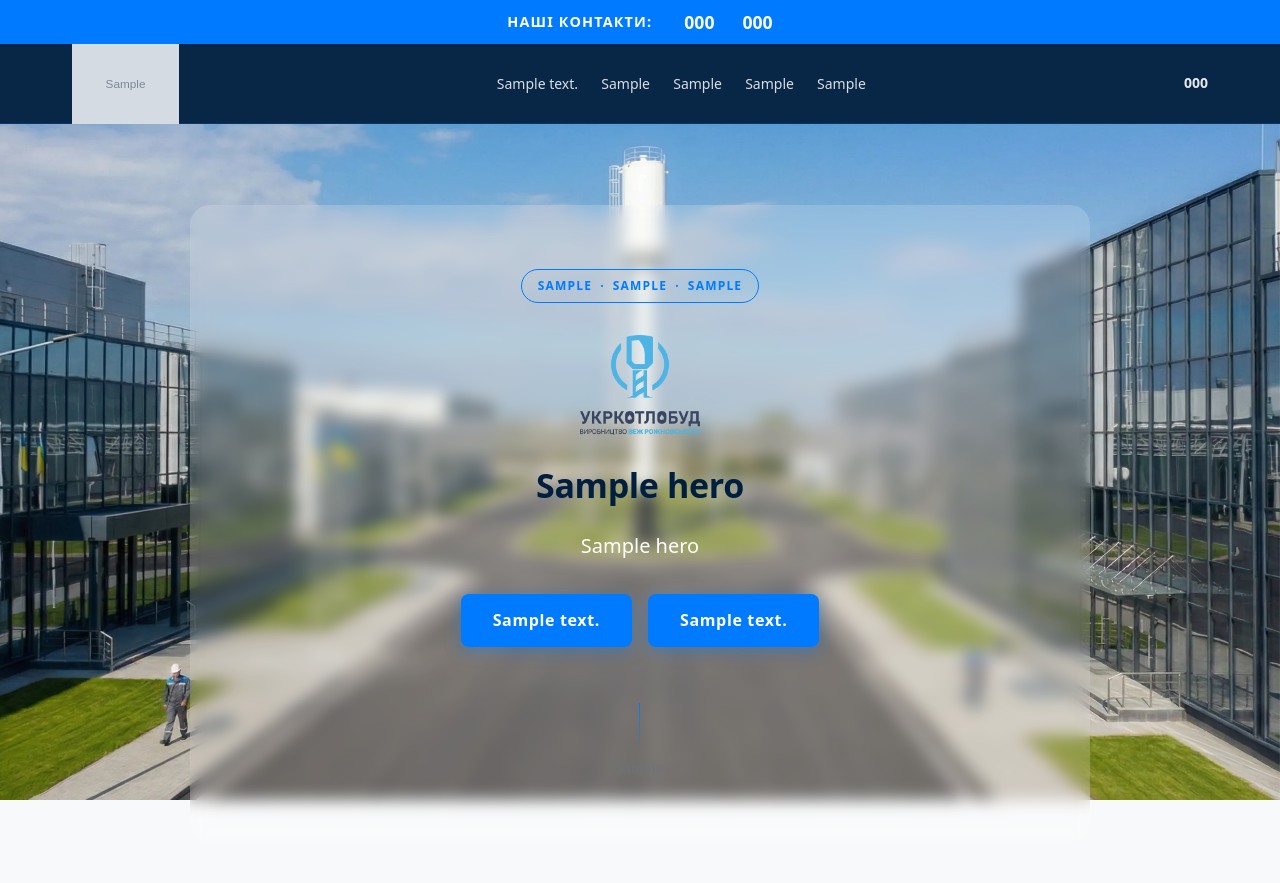
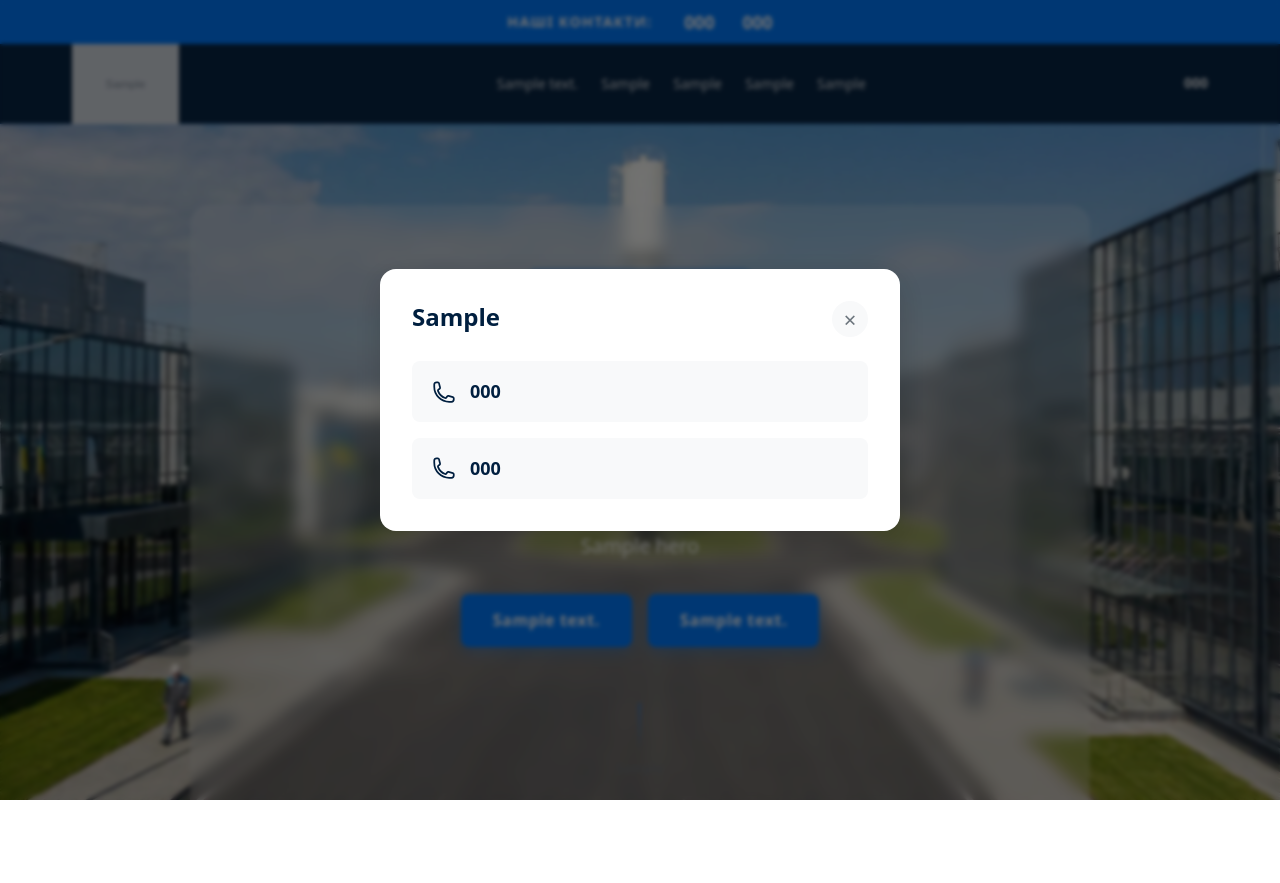
Before and after one commit to BonisOleg/rozhnovskogo, a Django app: template templates/landing/index.html in a window 1280 px wide, after a click that opens the changed part. Shown: the top 883 px of the page. After the commit the page ends 800 px from the top, so only its background shows below. Run offline with Django 5.2, Linux system fonts and the light colour scheme; tables that the repository leaves empty hold one stand-in row (values such as "Sample post"); the template is opened without the code that fills it: values that come from a table or form of the project are taken from there, most other values are stand-ins (such as "Sample title", 1, 10 or a date in 2020); grey boxes marked "Sample" are stand-in pictures.

Commit message:
номери клік

```diff
--- a/static/css/contact.css
+++ b/static/css/contact.css
@@ -370,3 +370,29 @@
     flex-wrap: wrap;
   }
 }
+
+/* Phone modal specific styles */
+.phone-modal-list {
+  display: flex;
+  flex-direction: column;
+  gap: 1rem;
+}
+
+.phone-modal-btn {
+  display: flex;
+  align-items: center;
+  gap: .875rem;
+  padding: 1rem 1.25rem;
+  border-radius: var(--radius-md);
+  background: var(--color-bg);
+  font-size: 1.125rem;
+  font-weight: 700;
+  color: var(--color-primary);
+  transition: background var(--transition);
+  -webkit-tap-highlight-color: transparent;
+  text-decoration: none;
+}
+
+.phone-modal-btn:hover {
+  background: var(--color-border);
+}
--- a/static/css/layout.css
+++ b/static/css/layout.css
@@ -22,6 +22,7 @@
   background: var(--color-accent);
   color: #fff;
   padding-top: env(safe-area-inset-top);
+  cursor: pointer;
 }
 
 .topbar__inner {
@@ -547,7 +548,7 @@
     position: absolute;
     left: 50%;
     top: 50%;
-    transform: translate(-50%, -50%);
+    transform: translate(-50%, -39%);
     margin: 0;
     z-index: 5;
   }
--- a/static/js/main.js
+++ b/static/js/main.js
@@ -192,13 +192,13 @@
 
   function openPhoneModal() {
     if (!phoneModal) return;
-    phoneModal.classList.add('open');
+    phoneModal.classList.add('is-open');
     document.body.style.overflow = 'hidden';
   }
 
   function closePhoneModal() {
     if (!phoneModal) return;
-    phoneModal.classList.remove('open');
+    phoneModal.classList.remove('is-open');
     document.body.style.overflow = '';
   }
 
@@ -220,7 +220,7 @@
   }
 
   document.addEventListener('keydown', function (e) {
-    if (e.key === 'Escape' && phoneModal && phoneModal.classList.contains('open')) {
+    if (e.key === 'Escape' && phoneModal && phoneModal.classList.contains('is-open')) {
       closePhoneModal();
     }
   });
```
